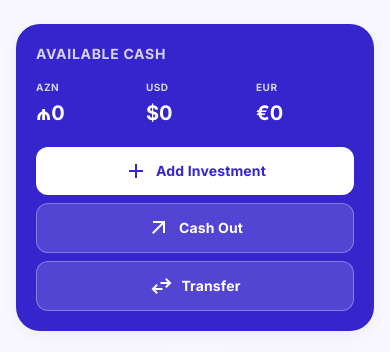
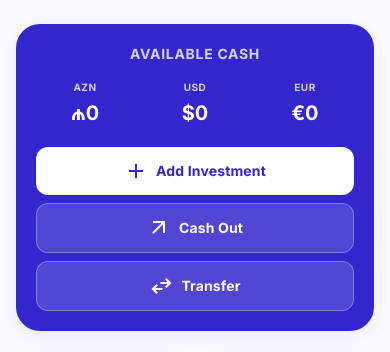
Before and after one commit to codeguy085/Budget, a Django app: page / in a window 390 px wide. Shown: the part 64-416 px from the top of the page. Run offline with Django 5.2, Linux system fonts and the light colour scheme; the visitor is signed in with stand-in values (Sample User, id 1); data that the repository does not hold is empty; some libraries are stand-ins or nearby versions.

Commit message:
minor visual update on mobile dashboard

```diff
--- a/templates/dashboard.html
+++ b/templates/dashboard.html
@@ -4,8 +4,8 @@
 {% block title %}Dashboard | Budget{% endblock %}
 
 {% block content %}
-<section class="bg-primary text-on-primary rounded-3xl lg:rounded-2xl p-5 lg:p-6 custom-shadow-soft">
-  <div class="flex items-baseline justify-between gap-3 mb-4">
+<section class="bg-primary text-on-primary rounded-3xl lg:rounded-2xl p-5 lg:p-6 custom-shadow-soft text-center lg:text-left">
+  <div class="flex items-baseline justify-center lg:justify-between gap-3 mb-4">
     <p class="text-on-primary/80 text-label-md uppercase tracking-wider font-bold">Available Cash</p>
     <p class="text-on-primary/70 text-label-sm hidden sm:block">Capital not deployed in active loans</p>
   </div>
```
